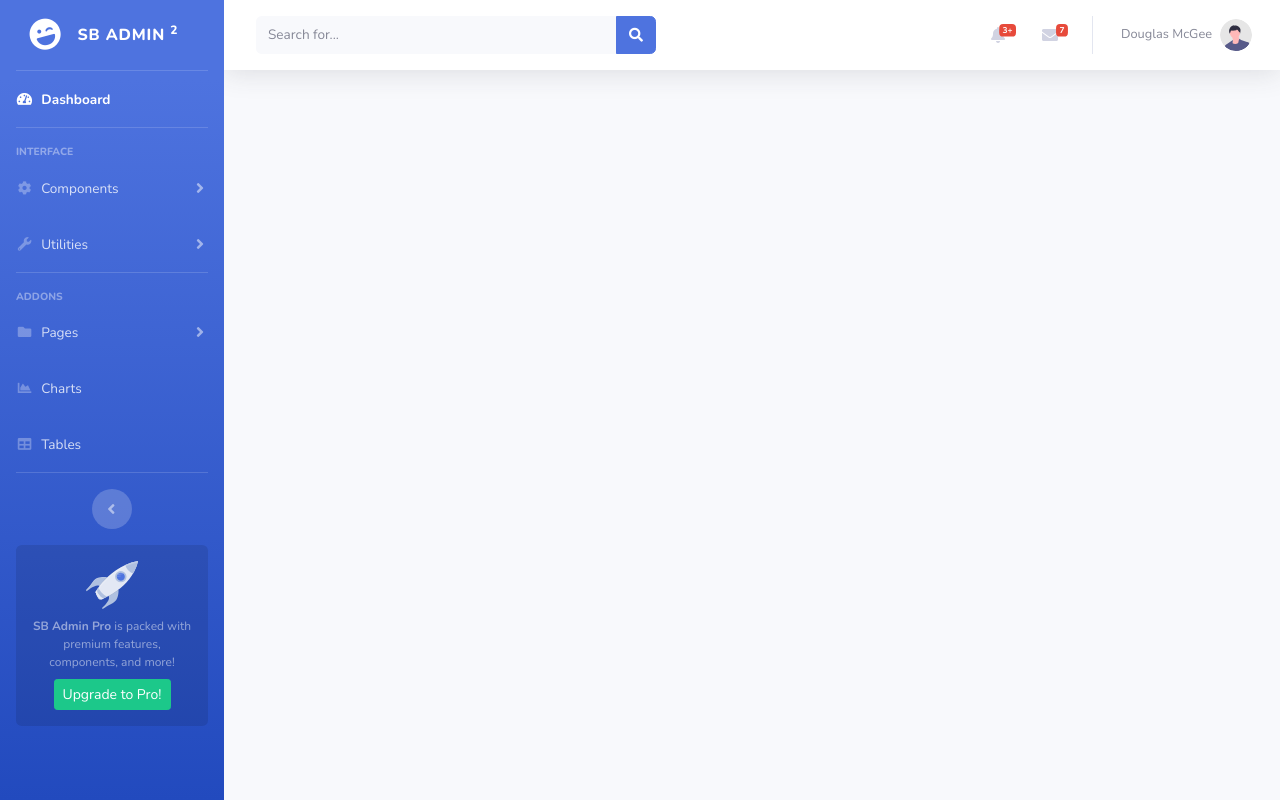
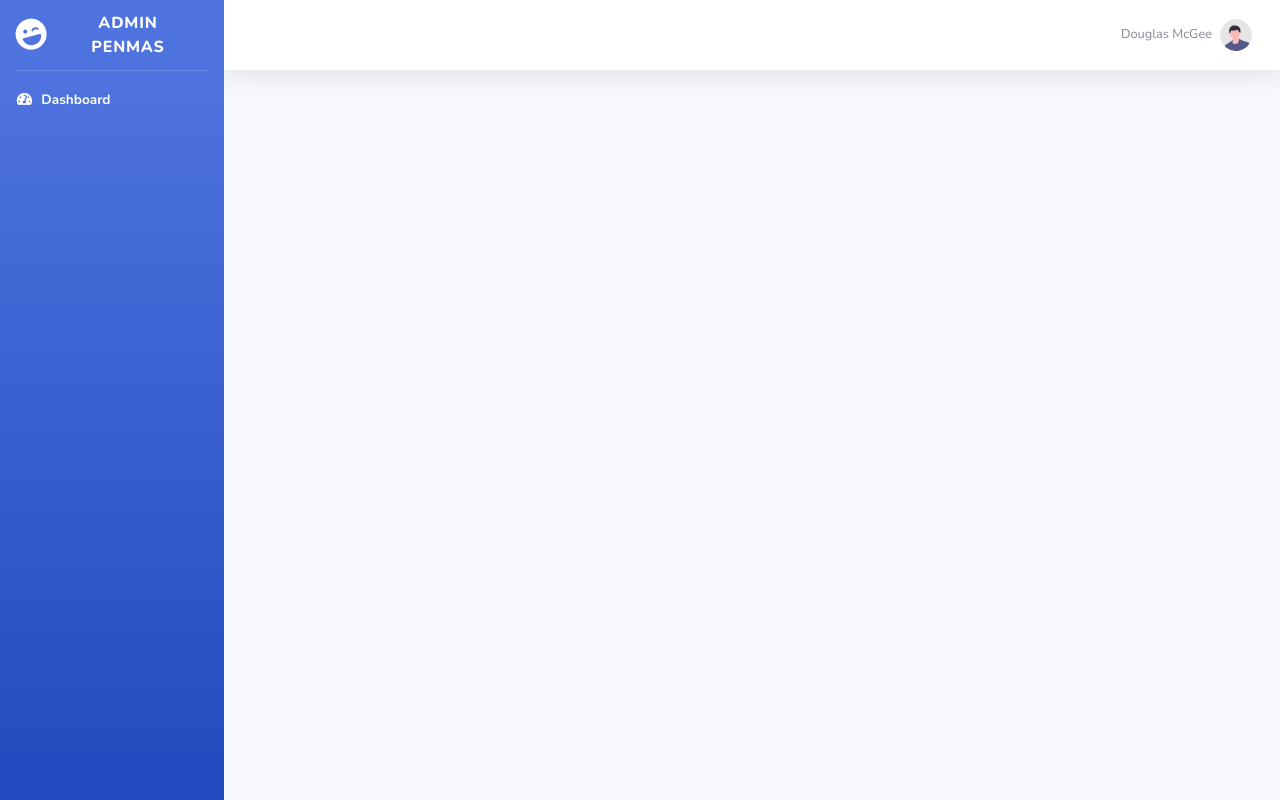
Before and after one commit to adiiaryasutaa/admin-pengaduan-masyarakat, a PHP site: page / in a window 1280 px wide. Run offline with PHP 8.4, Linux system fonts and the light colour scheme.

Commit message:
Add layout and update views

```diff
--- a/app/controller/HomeController.php
+++ b/app/controller/HomeController.php
@@ -1,19 +1,14 @@
 <?php
 
 namespace App\Controller;
+
+use App\Layout\MainLayout;
 
 class HomeController
 {
 	public function index()
 	{
-		return view('layouts/main')
-			->nest([
-				'{# sidebar #}' => view('partials/sidebar'),
-				'{# top-bar #}' => view('partials/top-bar'),
-				'{# body #}' => view('dashboard')
-			])
-			->with([
-				'title' => 'Dashboard'
-			]);
+		return view('dashboard')
+			->useLayout(new MainLayout(), ['title' => 'Dashboard']);
 	}
 }
--- /dev/null
+++ b/app/layout/MainLayout.php
@@ -0,0 +1,31 @@
+<?php
+
+namespace App\Layout;
+
+use Core\View\LayoutContract;
+
+class MainLayout implements LayoutContract
+{
+	public function getView()
+	{
+		return view('layouts/main');
+	}
+
+	public function getSlot()
+	{
+		return '{# main #}';
+	}
+
+	public function getData()
+	{
+		return [];
+	}
+
+	public function getNests()
+	{
+		return [
+			'{# sidebar #}' => view('partials/sidebar'),
+			'{# top-bar #}' => view('partials/top-bar'),
+		];
+	}
+}
--- a/core/Support/functions.php
+++ b/core/Support/functions.php
@@ -1,8 +1,19 @@
 <?php
 
 use Core\Application;
+use Core\View\View;
 
 function asset(string $path)
 {
 	return Application::getHost() . "\\$path";
 }
+
+function view(string $view, array $data = [], array $nests = [])
+{
+	return new View($view, $data, $nests);
+}
+
+function route(string $route)
+{
+	return Application::getHost() . "\\$route";
+}
--- /dev/null
+++ b/core/View/LayoutContract.php
@@ -0,0 +1,14 @@
+<?php
+
+namespace Core\View;
+
+interface LayoutContract
+{
+	public function getView();
+
+	public function getSlot();
+
+	public function getData();
+
+	public function getNests();
+}
--- a/core/View/View.php
+++ b/core/View/View.php
@@ -9,12 +9,14 @@ class View
 	protected string $view;
 	protected array $data;
 	protected array $nests;
+	protected array $layout;
 
-	public function __construct(string $view, array $data = [], array $nests = [])
+	public function __construct(string $view, array $data = [], array $nests = [], LayoutContract $layout = null)
 	{
 		$this->view = $view;
 		$this->data = $data;
 		$this->nests = $nests;
+		$this->useLayout($layout);
 	}
 
 	public function render()
@@ -24,13 +26,19 @@ class View
 
 	protected function getContent()
 	{
+		if (!empty($this->layout)) {
+			[$slot, $content] = $this->layout;
+
+			$content = $content->render();
+		}
+
 		foreach ($this->data as $key => $value) {
 			$$key = $value;
 		}
 
 		ob_start();
 		require_once(Application::getViewPath() . '\\' . $this->view . '.view.php');
-		$content = ob_get_clean();
+		$content = isset($slot) ? str_replace($slot, ob_get_clean(), $content) : ob_get_clean();
 
 		foreach ($this->nests as $key => $view) {
 			$content = str_replace($key, $view->render(), $content);
@@ -64,4 +72,23 @@ class View
 
 		return $this;
 	}
+
+	public function useLayout(LayoutContract $layout = null, array $data = [])
+	{
+		if (is_null($layout)) {
+			$this->layout = [];
+			return $this;
+		}
+
+		$view = $layout->getView();
+
+		$this->layout = [
+			$layout->getSlot(),
+			is_string($view) ?
+			view($view, array_merge($layout->getData(), $data), $layout->getNests()) :
+			$view->with(array_merge($layout->getData(), $data))->nest($layout->getNests())
+		];
+
+		return $this;
+	}
 }
--- a/core/View/functions.php
+++ /dev/null
@@ -1,8 +0,0 @@
-<?php
-
-use Core\View\View;
-
-function view(string $view, array $data = [], array $nests = [])
-{
-	return new View($view, $data, $nests);
-}
--- a/loader.php
+++ b/loader.php
@@ -5,11 +5,14 @@ $files = [
 	__DIR__ . '\\core\\Routing\\Router.php',
 	__DIR__ . '\\core\\Http\\Response.php',
 	__DIR__ . '\\core\\View\\View.php',
-	__DIR__ . '\\core\\View\\functions.php',
+	__DIR__ . '\\core\\View\\LayoutContract.php',
 	__DIR__ . '\\core\\Support\\functions.php',
 
 	// Controllers
 	__DIR__ . '\\app\\controller\\HomeController.php',
+
+	// Layouts
+	__DIR__ . '\\app\\layout\\MainLayout.php',
 ];
 
 foreach ($files as $file) {
--- a/views/layouts/main.view.php
+++ b/views/layouts/main.view.php
@@ -25,7 +25,7 @@
 			<div id="content">
 				{# top-bar #}
 				<div class="container-fluid">
-					{# body #}
+					{# main #}
 				</div>
 			</div>
 		</div>
--- a/views/partials/sidebar.view.php
+++ b/views/partials/sidebar.view.php
@@ -5,7 +5,7 @@
 		<div class="sidebar-brand-icon rotate-n-15">
 			<i class="fas fa-laugh-wink"></i>
 		</div>
-		<div class="sidebar-brand-text mx-3">SB Admin <sup>2</sup></div>
+		<div class="sidebar-brand-text mx-3">ADMIN PENMAS</div>
 	</a>
 
 	<!-- Divider -->
@@ -13,21 +13,21 @@
 
 	<!-- Nav Item - Dashboard -->
 	<li class="nav-item active">
-		<a class="nav-link" href="index.html">
+		<a class="nav-link" href="<?= route('') ?>">
 			<i class="fas fa-fw fa-tachometer-alt"></i>
 			<span>Dashboard</span></a>
 	</li>
 
 	<!-- Divider -->
-	<hr class="sidebar-divider">
+	<!--<hr class="sidebar-divider">-->
 
 	<!-- Heading -->
-	<div class="sidebar-heading">
+	<!--<div class="sidebar-heading">
 		Interface
-	</div>
+	</div>-->
 
 	<!-- Nav Item - Pages Collapse Menu -->
-	<li class="nav-item">
+	<!--<li class="nav-item">
 		<a class="nav-link collapsed" href="#" data-toggle="collapse" data-target="#collapseTwo" aria-expanded="true"
 			aria-controls="collapseTwo">
 			<i class="fas fa-fw fa-cog"></i>
@@ -40,10 +40,10 @@
 				<a class="collapse-item" href="cards.html">Cards</a>
 			</div>
 		</div>
-	</li>
+	</li>-->
 
 	<!-- Nav Item - Utilities Collapse Menu -->
-	<li class="nav-item">
+	<!--<li class="nav-item">
 		<a class="nav-link collapsed" href="#" data-toggle="collapse" data-target="#collapseUtilities" aria-expanded="true"
 			aria-controls="collapseUtilities">
 			<i class="fas fa-fw fa-wrench"></i>
@@ -58,18 +58,18 @@
 				<a class="collapse-item" href="utilities-other.html">Other</a>
 			</div>
 		</div>
-	</li>
+	</li>-->
 
 	<!-- Divider -->
-	<hr class="sidebar-divider">
+	<!--<hr class="sidebar-divider">-->
 
 	<!-- Heading -->
-	<div class="sidebar-heading">
+	<!--<div class="sidebar-heading">
 		Addons
-	</div>
+	</div>-->
 
 	<!-- Nav Item - Pages Collapse Menu -->
-	<li class="nav-item">
+	<!--<li class="nav-item">
 		<a class="nav-link collapsed" href="#" data-toggle="collapse" data-target="#collapsePages" aria-expanded="true"
 			aria-controls="collapsePages">
 			<i class="fas fa-fw fa-folder"></i>
@@ -87,35 +87,35 @@
 				<a class="collapse-item" href="blank.html">Blank Page</a>
 			</div>
 		</div>
-	</li>
+	</li>-->
 
 	<!-- Nav Item - Charts -->
-	<li class="nav-item">
+	<!--<li class="nav-item">
 		<a class="nav-link" href="charts.html">
 			<i class="fas fa-fw fa-chart-area"></i>
 			<span>Charts</span></a>
-	</li>
+	</li>-->
 
 	<!-- Nav Item - Tables -->
-	<li class="nav-item">
+	<!--<li class="nav-item">
 		<a class="nav-link" href="tables.html">
 			<i class="fas fa-fw fa-table"></i>
 			<span>Tables</span></a>
-	</li>
+	</li>-->
 
 	<!-- Divider -->
-	<hr class="sidebar-divider d-none d-md-block">
+	<!--<hr class="sidebar-divider d-none d-md-block">-->
 
 	<!-- Sidebar Toggler (Sidebar) -->
-	<div class="text-center d-none d-md-inline">
+	<!--<div class="text-center d-none d-md-inline">
 		<button class="rounded-circle border-0" id="sidebarToggle"></button>
-	</div>
+	</div>-->
 
 	<!-- Sidebar Message -->
-	<div class="sidebar-card d-none d-lg-flex">
+	<!--<div class="sidebar-card d-none d-lg-flex">
 		<img class="sidebar-card-illustration mb-2" src="img/undraw_rocket.svg" alt="...">
 		<p class="text-center mb-2"><strong>SB Admin Pro</strong> is packed with premium features, components, and more!</p>
 		<a class="btn btn-success btn-sm" href="https://startbootstrap.com/theme/sb-admin-pro">Upgrade to Pro!</a>
-	</div>
+	</div>-->
 
 </ul>
--- a/views/partials/top-bar.view.php
+++ b/views/partials/top-bar.view.php
@@ -6,7 +6,7 @@
 	</button>
 
 	<!-- Topbar Search -->
-	<form class="d-none d-sm-inline-block form-inline mr-auto ml-md-3 my-2 my-md-0 mw-100 navbar-search">
+	<!--<form class="d-none d-sm-inline-block form-inline mr-auto ml-md-3 my-2 my-md-0 mw-100 navbar-search">
 		<div class="input-group">
 			<input type="text" class="form-control bg-light border-0 small" placeholder="Search for..." aria-label="Search"
 				aria-describedby="basic-addon2">
@@ -16,147 +16,10 @@
 				</button>
 			</div>
 		</div>
-	</form>
+	</form>-->
 
 	<!-- Topbar Navbar -->
 	<ul class="navbar-nav ml-auto">
-
-		<!-- Nav Item - Search Dropdown (Visible Only XS) -->
-		<li class="nav-item dropdown no-arrow d-sm-none">
-			<a class="nav-link dropdown-toggle" href="#" id="searchDropdown" role="button" data-toggle="dropdown"
-				aria-haspopup="true" aria-expanded="false">
-				<i class="fas fa-search fa-fw"></i>
-			</a>
-			<!-- Dropdown - Messages -->
-			<div class="dropdown-menu dropdown-menu-right p-3 shadow animated--grow-in" aria-labelledby="searchDropdown">
-				<form class="form-inline mr-auto w-100 navbar-search">
-					<div class="input-group">
-						<input type="text" class="form-control bg-light border-0 small" placeholder="Search for..."
-							aria-label="Search" aria-describedby="basic-addon2">
-						<div class="input-group-append">
-							<button class="btn btn-primary" type="button">
-								<i class="fas fa-search fa-sm"></i>
-							</button>
-						</div>
-					</div>
-				</form>
-			</div>
-		</li>
-
-		<!-- Nav Item - Alerts -->
-		<li class="nav-item dropdown no-arrow mx-1">
-			<a class="nav-link dropdown-toggle" href="#" id="alertsDropdown" role="button" data-toggle="dropdown"
-				aria-haspopup="true" aria-expanded="false">
-				<i class="fas fa-bell fa-fw"></i>
-				<!-- Counter - Alerts -->
-				<span class="badge badge-danger badge-counter">3+</span>
-			</a>
-			<!-- Dropdown - Alerts -->
-			<div class="dropdown-list dropdown-menu dropdown-menu-right shadow animated--grow-in"
-				aria-labelledby="alertsDropdown">
-				<h6 class="dropdown-header">
-					Alerts Center
-				</h6>
-				<a class="dropdown-item d-flex align-items-center" href="#">
-					<div class="mr-3">
-						<div class="icon-circle bg-primary">
-							<i class="fas fa-file-alt text-white"></i>
-						</div>
-					</div>
-					<div>
-						<div class="small text-gray-500">December 12, 2019</div>
-						<span class="font-weight-bold">A new monthly report is ready to download!</span>
-					</div>
-				</a>
-				<a class="dropdown-item d-flex align-items-center" href="#">
-					<div class="mr-3">
-						<div class="icon-circle bg-success">
-							<i class="fas fa-donate text-white"></i>
-						</div>
-					</div>
-					<div>
-						<div class="small text-gray-500">December 7, 2019</div>
-						$290.29 has been deposited into your account!
-					</div>
-				</a>
-				<a class="dropdown-item d-flex align-items-center" href="#">
-					<div class="mr-3">
-						<div class="icon-circle bg-warning">
-							<i class="fas fa-exclamation-triangle text-white"></i>
-						</div>
-					</div>
-					<div>
-						<div class="small text-gray-500">December 2, 2019</div>
-						Spending Alert: We've noticed unusually high spending for your account.
-					</div>
-				</a>
-				<a class="dropdown-item text-center small text-gray-500" href="#">Show All Alerts</a>
-			</div>
-		</li>
-
-		<!-- Nav Item - Messages -->
-		<li class="nav-item dropdown no-arrow mx-1">
-			<a class="nav-link dropdown-toggle" href="#" id="messagesDropdown" role="button" data-toggle="dropdown"
-				aria-haspopup="true" aria-expanded="false">
-				<i class="fas fa-envelope fa-fw"></i>
-				<!-- Counter - Messages -->
-				<span class="badge badge-danger badge-counter">7</span>
-			</a>
-			<!-- Dropdown - Messages -->
-			<div class="dropdown-list dropdown-menu dropdown-menu-right shadow animated--grow-in"
-				aria-labelledby="messagesDropdown">
-				<h6 class="dropdown-header">
-					Message Center
-				</h6>
-				<a class="dropdown-item d-flex align-items-center" href="#">
-					<div class="dropdown-list-image mr-3">
-						<img class="rounded-circle" src="img/undraw_profile_1.svg" alt="...">
-						<div class="status-indicator bg-success"></div>
-					</div>
-					<div class="font-weight-bold">
-						<div class="text-truncate">Hi there! I am wondering if you can help me with a
-							problem I've been having.</div>
-						<div class="small text-gray-500">Emily Fowler · 58m</div>
-					</div>
-				</a>
-				<a class="dropdown-item d-flex align-items-center" href="#">
-					<div class="dropdown-list-image mr-3">
-						<img class="rounded-circle" src="img/undraw_profile_2.svg" alt="...">
-						<div class="status-indicator"></div>
-					</div>
-					<div>
-						<div class="text-truncate">I have the photos that you ordered last month, how
-							would you like them sent to you?</div>
-						<div class="small text-gray-500">Jae Chun · 1d</div>
-					</div>
-				</a>
-				<a class="dropdown-item d-flex align-items-center" href="#">
-					<div class="dropdown-list-image mr-3">
-						<img class="rounded-circle" src="img/undraw_profile_3.svg" alt="...">
-						<div class="status-indicator bg-warning"></div>
-					</div>
-					<div>
-						<div class="text-truncate">Last month's report looks great, I am very happy with
-							the progress so far, keep up the good work!</div>
-						<div class="small text-gray-500">Morgan Alvarez · 2d</div>
-					</div>
-				</a>
-				<a class="dropdown-item d-flex align-items-center" href="#">
-					<div class="dropdown-list-image mr-3">
-						<img class="rounded-circle" src="https://source.unsplash.com/Mv9hjnEUHR4/60x60" alt="...">
-						<div class="status-indicator bg-success"></div>
-					</div>
-					<div>
-						<div class="text-truncate">Am I a good boy? The reason I ask is because someone
-							told me that people say this to all dogs, even if they aren't good...</div>
-						<div class="small text-gray-500">Chicken the Dog · 2w</div>
-					</div>
-				</a>
-				<a class="dropdown-item text-center small text-gray-500" href="#">Read More Messages</a>
-			</div>
-		</li>
-
-		<div class="topbar-divider d-none d-sm-block"></div>
 
 		<!-- Nav Item - User Information -->
 		<li class="nav-item dropdown no-arrow">
```
